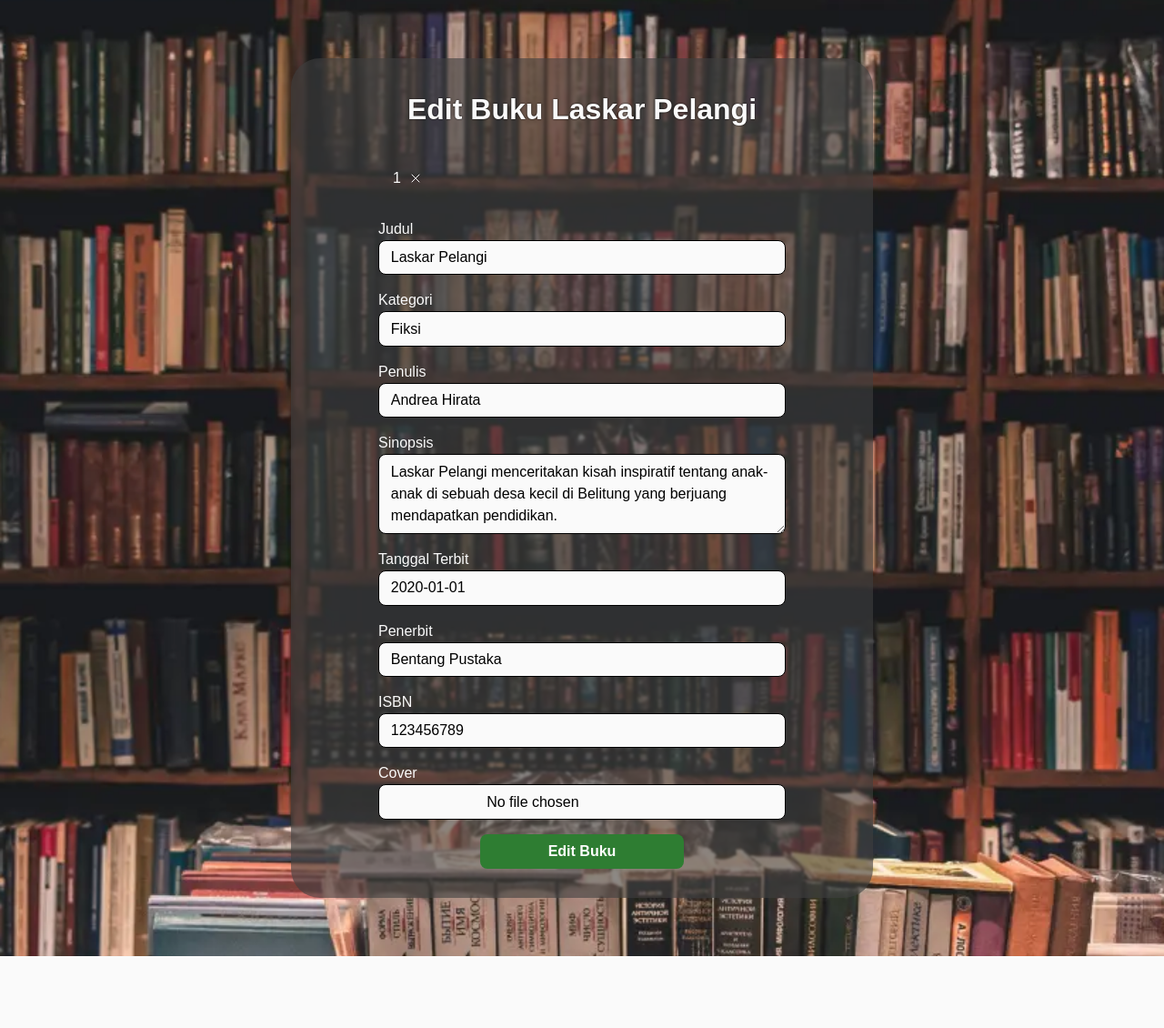
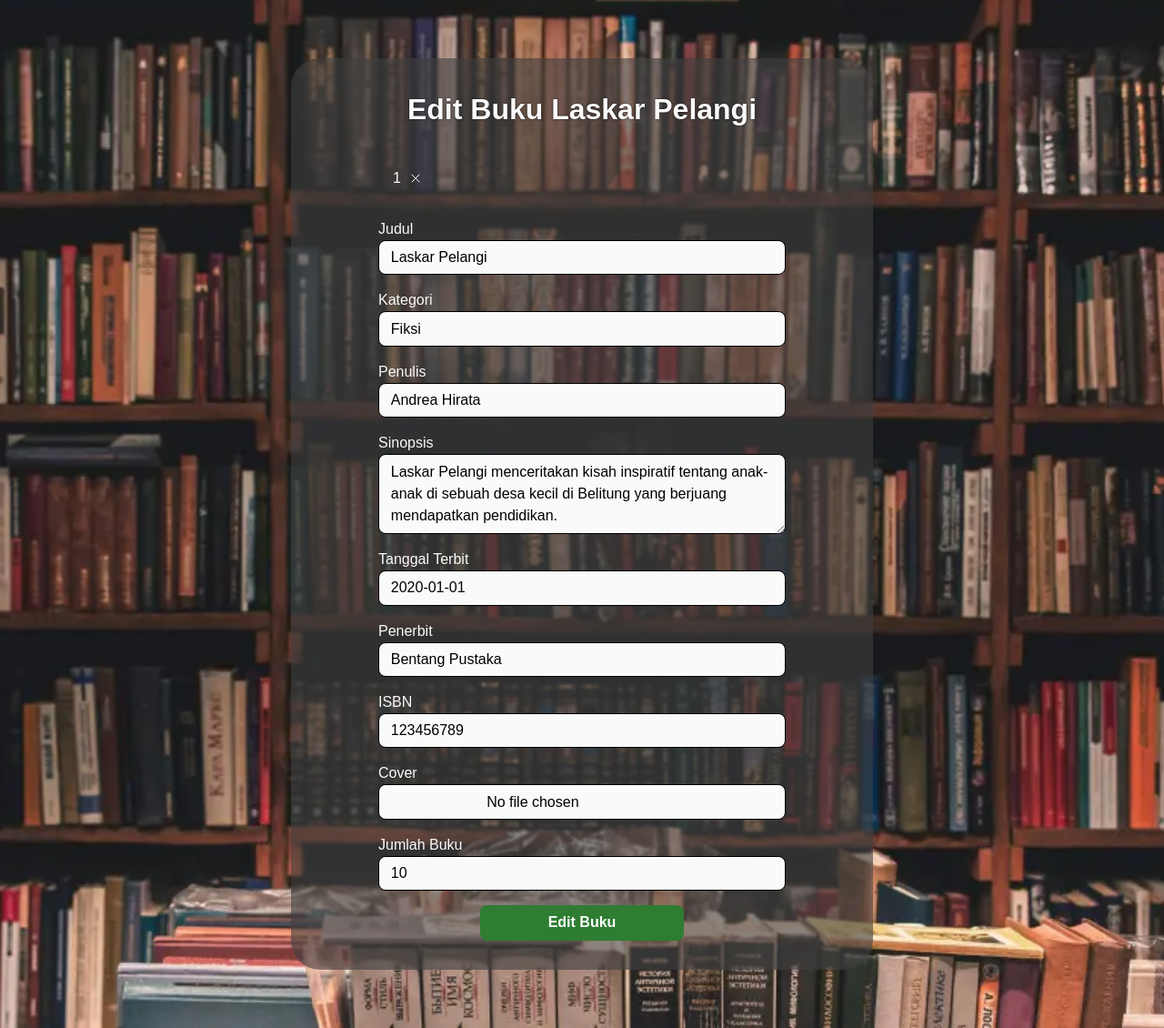
Before and after one commit to NathanaelGT/pemweb_e081_kel3, a PHP site: page /admin/edit_buku.php?id=1 in a window 1280 px wide. Shown: the part 64-1194 px from the top of the page at 91% size. Before the commit the page ends 1115 px from the top, so only its background shows below. Run offline with PHP 8.4, Linux system fonts and the light colour scheme; the visitor is signed in with stand-in values (Sample User, id 1); data comes from the database, SQL or seed files in the repository; some libraries are stand-ins or nearby versions; some web fonts are replaced.

Commit message:
Menambahkan input untuk menentukan jumlah stok buku

```diff
--- a/admin/edit_buku.php
+++ b/admin/edit_buku.php
@@ -16,8 +16,30 @@ if ($buku === null) {
 
 if ($_SERVER['REQUEST_METHOD'] === 'POST') {
     process(function () use ($buku) {
-        if (isset($_FILES['cover'])) {
-            $buku->setCover(handle_upload($_FILES['cover'], $_POST['isbn']));
+        $semuaStokBuku = StokBuku::query(['id_buku', '=', $buku]);
+        $jumlahStokBuku = count($semuaStokBuku);
+        $stokBuku = array_group(fn (StokBuku $stok) => [
+            $stok->getIdPeminjaman() === null ? 'tersedia' : 'dipinjam' => $stok
+        ], $semuaStokBuku);
+
+        if ($_POST['jumlah_stok'] > $jumlahStokBuku) {
+            for ($i = 0; $i < $_POST['jumlah_stok'] - $jumlahStokBuku; $i++) {
+                (new StokBuku)
+                    ->setIdBuku($buku->getId())
+                    ->simpan();
+            }
+        } elseif ($_POST['jumlah_stok'] < $jumlahStokBuku) {
+            $stokTersedia = $stokBuku['tersedia'] ?? [];
+
+            if (count($stokTersedia) < $jumlahStokBuku - $_POST['jumlah_stok']) {
+                throw new RuntimeException(
+                    'Jumlah stok yang tersedia tidak boleh kurang dari jumlah stok yang sedang dipinjam'
+                );
+            }
+
+            foreach (array_slice($stokTersedia, 0, $jumlahStokBuku - $_POST['jumlah_stok']) as $stok) {
+                $stok->hapus();
+            }
         }
 
         $buku->setJudul($_POST['judul'])
@@ -26,8 +48,13 @@ if ($_SERVER['REQUEST_METHOD'] === 'POST') {
             ->setSinopsis($_POST['sinopsis'])
             ->setTerbit($_POST['terbit'])
             ->setPenerbit($_POST['penerbit'])
-            ->setIsbn($_POST['isbn'])
-            ->simpan();
+            ->setIsbn($_POST['isbn']);
+
+        if (isset($_FILES['cover']) && $_FILES['cover']['error'] === UPLOAD_ERR_OK) {
+            $buku->setCover(handle_upload($_FILES['cover'], $_POST['isbn']));
+        }
+
+        $buku->simpan();
 
         $_SESSION['info'] = "Buku \"{$buku->getJudul()}\" berhasil diedit";
         $_SESSION['jenis_info'] = 'success';
@@ -102,6 +129,18 @@ $judulHalaman = 'Edit Buku';
                 <input type="file" name="cover" accept=".jpg, .jpeg, .png, .webp" class="input">
             </label>
 
+            <label class="label">
+                <span>Jumlah Buku</span>
+                <?= input(
+                    name: 'jumlah_stok',
+                    value: fn() => count(StokBuku::query(['id_buku', '=', $buku])),
+                    required: true,
+                    class: 'input',
+                    type: 'number',
+                    min: 1
+                ) ?>
+            </label>
+
             <button type="submit" class="btn btn--green">Edit Buku</button>
         </form>
     </div>
```
Also changed, not shown: admin/tambah_buku.php (+17 -3 lines).
